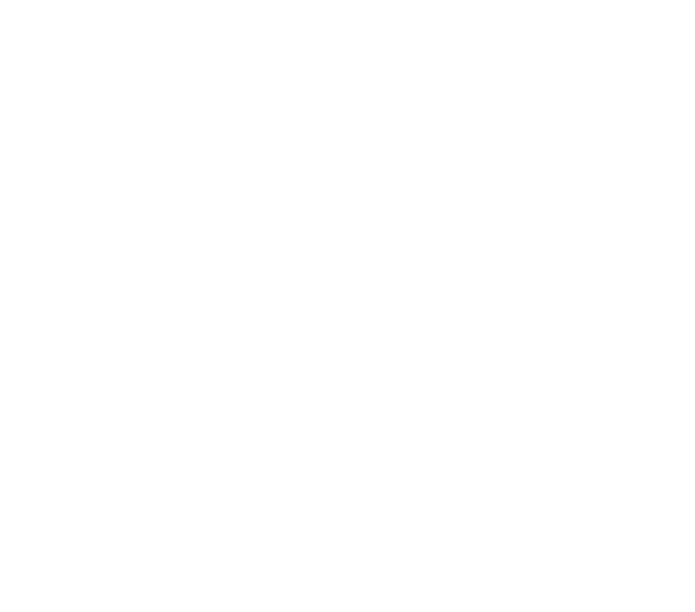
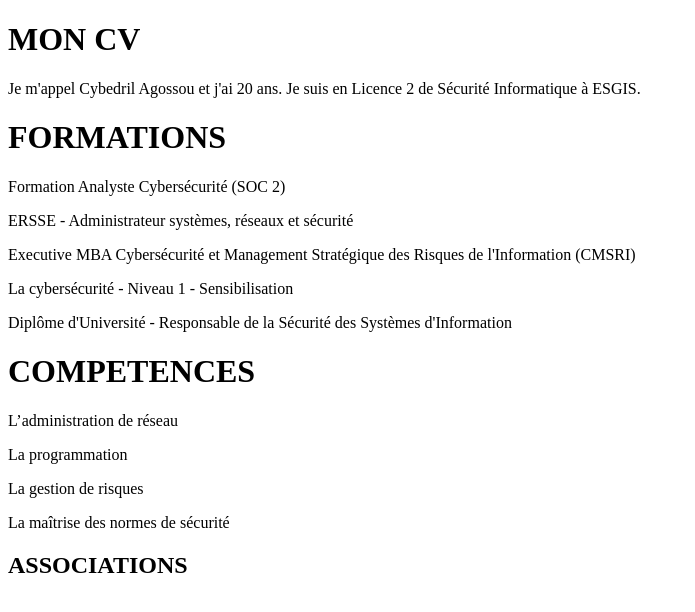
Before and after one commit to Cybedril/git-mon-cv, a plain HTML site: page index.html in a window 1280 px wide. Shown: the whole page, without its empty margins (0-695 px from the left). Drawn offline with Linux system fonts and the light colour scheme.

Commit message:
mise en place de la section associations

```diff
--- a/index.html
+++ b/index.html
@@ -4,11 +4,22 @@
     <meta charset="UTF-8">
     <meta name="viewport" content="width=device-width, initial-scale=1.0">
     <link rel="stylesheet" href="style.css">
-    <title>Titre de la page</title>
+    <title>Mon projet GIT</title>
 </head>
 <body>
-
-    <!-- Le contenu de votre page va ici -->
-
+    <h1>MON CV</h1>
+    <p>Je m'appel Cybedril Agossou et j'ai 20 ans. Je suis en Licence 2 de Sécurité Informatique à ESGIS.</p>
+    <h1>FORMATIONS</h1>
+    <p>Formation Analyste Cybersécurité (SOC 2)</p>
+    <p>ERSSE - Administrateur systèmes, réseaux et sécurité</p>
+    <p>Executive MBA Cybersécurité et Management Stratégique des Risques de l'Information (CMSRI)</p>
+    <p>La cybersécurité - Niveau 1 - Sensibilisation</p>
+    <p>Diplôme d'Université - Responsable de la Sécurité des Systèmes d'Information</p>
+    <h1>COMPETENCES</h1>
+    <p>L’administration de réseau</p>
+    <p>La programmation</p>
+    <p> La gestion de risques</p>
+    <p>La maîtrise des normes de sécurité</p>
+    <h2>ASSOCIATIONS</h2>
 </body>
 </html>
```
